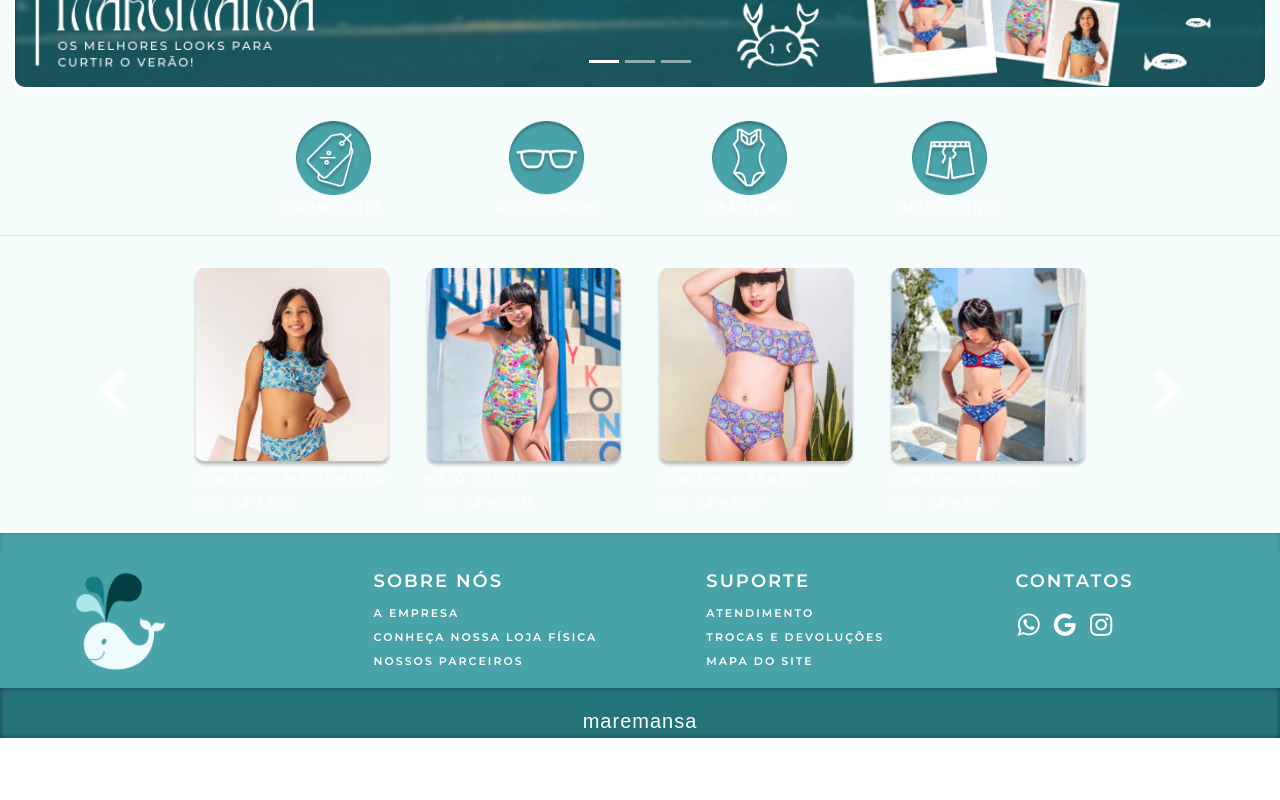
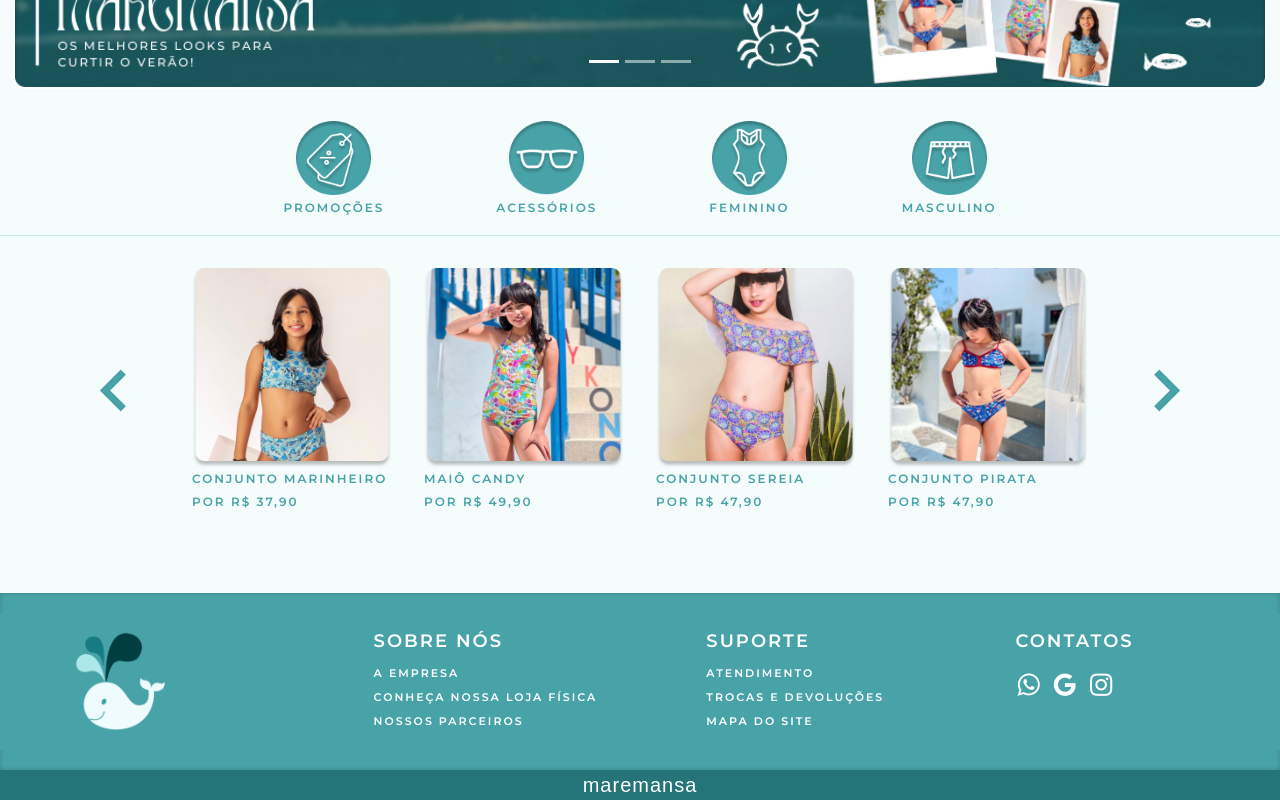
Before and after one commit to Destiny-Corporation/Maremansa-kids, a React (Vite) app in the folder ReactRouters/: page / in a window 1280 px wide. Shown: the part 223-1023 px from the top of the page. Before the commit the page ends 961 px from the top, so only its background shows below. Built offline with nearby package versions, Linux system fonts and the light colour scheme; a web font is replaced by a local one.

Commit message:
adding html and css to the props and sale routes

```diff
--- a/ReactRouters/src/App.css
+++ b/ReactRouters/src/App.css
@@ -3,6 +3,6 @@
   flex-direction: column;
   min-height: 100vh; /* Isso garante que o conteúdo ocupe pelo menos a altura da tela. */
   width: 100%;
-  justify-content: space-between; /* Isso alinha o conteúdo verticalmente. */
+  justify-content: space-between; /*Isso alinha o conteúdo verticalmente. */
   align-items: center; /* Isso alinha o conteúdo horizontalmente. */
 }
--- a/ReactRouters/src/routes/Home.jsx
+++ b/ReactRouters/src/routes/Home.jsx
@@ -172,7 +172,7 @@ const Home = () => {
       <hr size="1" />
 
       <div className="container-clothes">
-        <i className="bx bx-chevron-left" style={{ color: "#ffffff" }}></i>
+        <i className="bx bx-chevron-left" style={{ color: "#48A3A9" }}></i>
         <div className="clothes">
           <Link to="/product">
             <img src="src/assets/modelo_1.png" alt="" />
@@ -200,10 +200,10 @@ const Home = () => {
           <h6 className="text-card">CONJUNTO PIRATA</h6>
           <h8 className="text-card">POR R$ 47,90</h8>
         </div>
-        <i className="bx bx-chevron-right" style={{ color: "#ffffff" }}></i>
+        <i className="bx bx-chevron-right" style={{ color: "#48A3A9" }}></i>
       </div>
 
-      <footer>
+      <footer style={{position: "static" }}>
         <section className="footer-section">
           <div className="footer-section-div">
             <img src="src/assets/baleia.png" />
--- a/ReactRouters/src/styles/Home.css
+++ b/ReactRouters/src/styles/Home.css
@@ -11,21 +11,17 @@
     list-style: none;
 }
 
-/*body {
-  display: flex;
-  flex-direction: column;
-  align-items: center;
-  justify-content: flex-start;
-  min-height: 100vh;
-  background: white;
-  background-position: center;
-}*/
+body {
+  margin: 0;
+}
 
 .main {
   margin: 0;
   padding: 0;
   width: 100%;
   background: rgb(245, 252, 252);
+  flex-grow: 1;
+  height: 100%;
 }
 
 .bt-header {
@@ -147,8 +143,8 @@
 }
 
 .carousel-inner img {
-  border: 2px solid #ffffff; /* Cor e largura da borda */
-  border-radius: 10px; /* Raio da borda (borda arredondada) */
+  border: 2px solid #ffffff;
+  border-radius: 10px;
 }
 
 .carousel-control-prev-icon, .carousel-control-next-icon {
@@ -183,7 +179,7 @@
   font-size: 12px;
   margin-top: 5px;
   letter-spacing: 2px;
-  color: #ffffff;
+  color: #48A3A9;
 }
 
 .button-menu img:hover {
@@ -232,7 +228,7 @@
 .text-card{
     font-size: 12px;
     margin: 4px 0 2px;
-    color: #ffffff;
+    color: #48A3A9;
     letter-spacing: 2px;
 }
 
@@ -266,12 +262,12 @@ footer {
   bottom: 0;
   left: 0;
   width: 100%;
-    margin: 0 !important;
   background-color: #48A3A9;
   color: #fff;
   text-align: center;
   z-index: 999;
-    margin-top: 20px !important;
+  margin: 80px 0px 0px 0px !important;
+
 }
 
 .footer-section {
@@ -282,6 +278,7 @@ footer {
     display: grid;
     grid-template-columns: repeat(auto-fit, minmax(200px, auto));
     align-items: flex-start;
+
 }
 
 .footer-section .footer-section-div {
@@ -349,19 +346,18 @@ hr {
 
 .last-text {
   position: static;
-  margin-top: -22px;
+  bottom: 0;
   width: 100%;
-  height: 50px;
   background-color: #247479;
-  padding: 10px 0;
+  color: #fff;
   text-align: center;
-  box-shadow: inset 0 0 5px rgba(0, 0, 0, 0.5);
+  z-index: 999;
+  height: 30px;
 }
 
 .text-sub-footer {
   font-family: 'Stylish', sans-serif;
   font-size: 20px;
-  margin-top: 8px;
   letter-spacing: 1px;
   color: white;
 }
```
Lines whose indentation alone changed are shown as unchanged.
